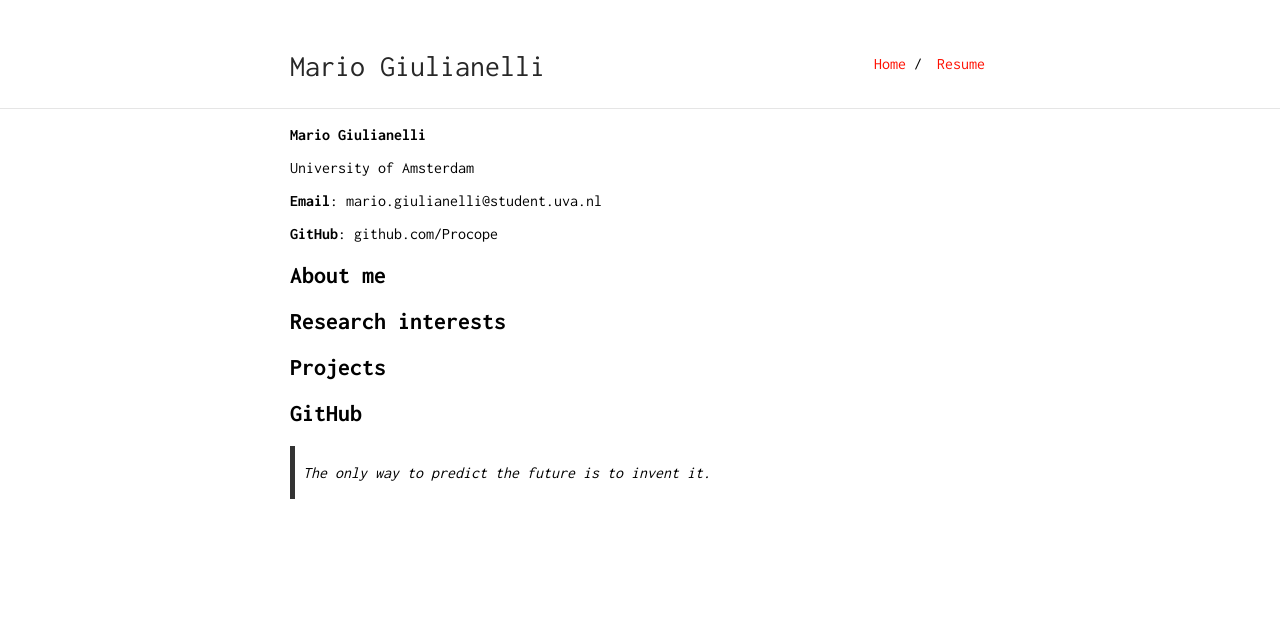
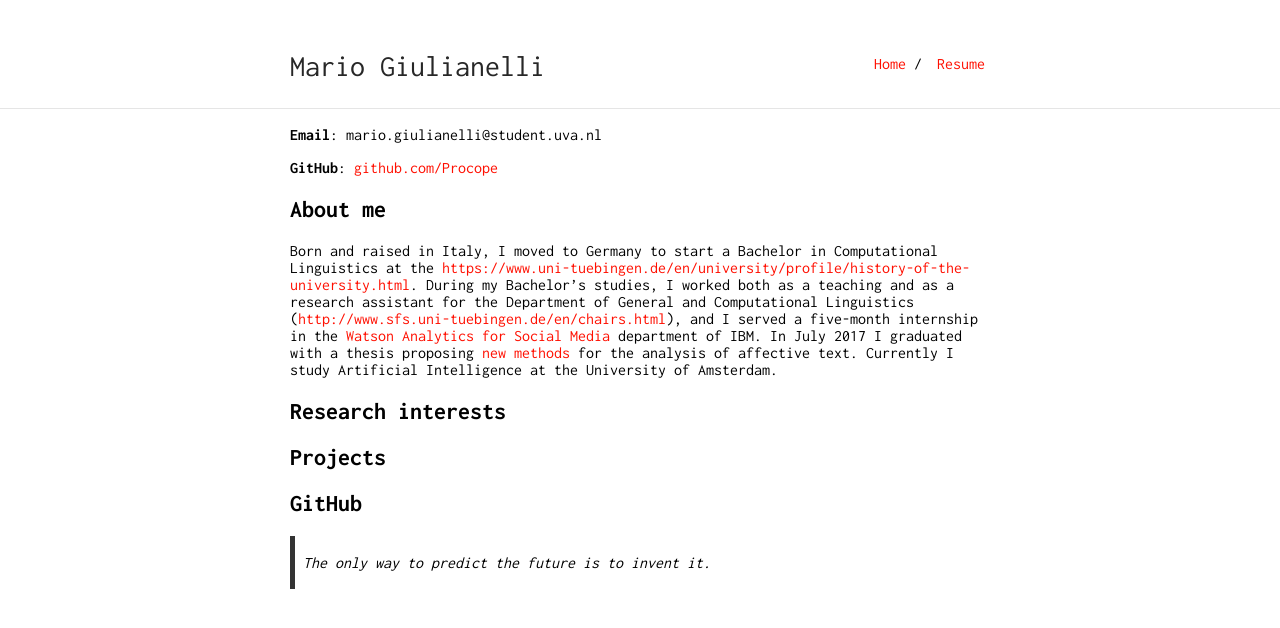
Before and after one commit to glnmario/glnmario.github.io, a Jekyll site: the page built from index.md, in a window 1280 px wide. Shown: the top 628 px of the page. Built offline with Jekyll 4.4.1, drawn with Linux system fonts in a browser that asks for light colours.

Commit message:
Update index.md

```diff
--- a/index.md
+++ b/index.md
@@ -2,16 +2,16 @@
 layout: default
 ---
 
-**Mario Giulianelli**
-
-University of Amsterdam
-
 **Email**: mario.giulianelli@student.uva.nl
 
-**GitHub**: github.com/Procope
+**GitHub**: [github.com/Procope]()
 
 ## About me
-
+Born and raised in Italy, I moved to Germany to start a Bachelor in Computational Linguistics at the [https://www.uni-tuebingen.de/en/university/profile/history-of-the-university.html](University of Tübingen).
+During my Bachelor's studies, I worked both as a teaching and as a research assistant for the Department of General and Computational Linguistics ([http://www.sfs.uni-tuebingen.de/en/chairs.html](SfS)), and I
+served a five-month internship in the [Watson Analytics for Social Media](https://www.ibm.com/us-en/marketplace/social-media-data-analysis/details#product-header-top) department of IBM. In July 2017 I graduated with a
+thesis proposing [new methods](https://arxiv.org/abs/1708.03910) for the analysis of affective text.
+Currently I study Artificial Intelligence at the University of Amsterdam.
 ## Research interests
 
 ## Projects
```
